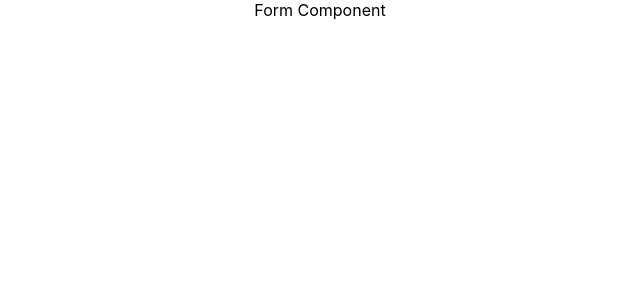
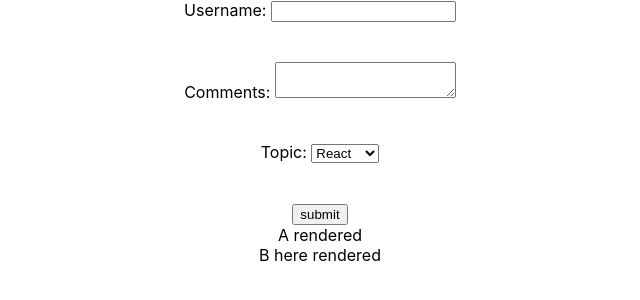
Before and after one commit to ShubhamCoder007/reactJs, a React (Create React App) app: page / in a window 1280 px wide. Shown: the top 300 px of the page, without its empty margins (320-960 px from the left). Built offline with nearby package versions, Linux system fonts and the light colour scheme.

Commit message:
Life cycles and forms

```diff
--- a/src/App.js
+++ b/src/App.js
@@ -16,6 +16,8 @@
 import './appStyles.css'
 import styles from './appStyles.module.css'
 import Form from './components/Form';
+
+import LifecycleA from './components/LifecycleA'
 
 function App() {
   return (
@@ -55,6 +57,9 @@
 
      <Form/>
 
+     <LifecycleA/>
+
+
 
     </div>
   );
--- a/src/components/Form.js
+++ b/src/components/Form.js
@@ -2,11 +2,65 @@
 
 class Form extends Component{
 
+    constructor(props){
+        super(props)
+        this.state = {
+            username: '',
+            comment: '',
+            topic: 'react'
+        }
+    }
+
+    handleUsernameChange = (event) => {
+        this.setState (
+            {
+                username: event.target.value
+            }
+        )
+    }
+
+    handleCommentChange = (event) => {
+        this.setState (
+            {
+                comment: event.target.value
+            }
+        )
+    }
+
+    handleTopicChange = event => {
+        this.setState (
+            {
+                topic: event.target.value
+            }
+        )
+    }
+
+    handleSubmit = event => {
+        alert(`${this.state.username} ${this.state.comment} ${this.state.topic}`)
+        event.preventDefault()
+    }
+
     render(){
         return (
-            <div>
-                Form Component
-            </div>
+            <form onSubmit={this.handleSubmit}>
+                <div>
+                    <label>Username: </label>
+                    <input type='text' value={this.state.username} onChange={this.handleUsernameChange}/>
+                </div><br/><br/>
+                <div>
+                    <label>Comments: </label>
+                    <textarea type='text' value={this.state.comment} onChange={this.handleCommentChange}></textarea>
+                </div><br/><br/>
+                <div>
+                    <label>Topic: </label>
+                    <select value={this.state.topic} onChange={this.handleTopicChange}>
+                        <option value='react'>React</option>
+                        <option value='angular'>Angular</option>
+                        <option value='vue'>Vue</option>
+                    </select>
+                </div><br/><br/>
+                <button type='submit'>submit</button>
+            </form>
         )
     }
 }
--- /dev/null
+++ b/src/components/LifecycleA.js
@@ -0,0 +1,32 @@
+import React, {Component} from 'react'
+import LifecycleB from './LifecycleB'
+
+class LifecycleA extends Component{
+    constructor(props){
+        super(props)
+        this.state = {
+            name: 'Dip'
+        }
+        console.log('Lifecycle A constructor');
+    }
+
+    static getDerivedStateFromProps(){
+        console.log('Lifecycle A getderivedstatefromprops');
+    }
+
+    componentDidMount(){
+        console.log('Lifecycle A componentdidmount');
+    }
+
+    render(){
+        console.log('Lifecycle A render');
+        return (
+            <div>
+                A rendered
+                <LifecycleB/>
+            </div>
+        )
+    }
+}
+
+export default LifecycleA
--- /dev/null
+++ b/src/components/LifecycleB.js
@@ -0,0 +1,30 @@
+import React, {Component} from 'react'
+
+class LifecycleB extends Component{
+    constructor(props){
+        super(props)
+        this.state = {
+            name: 'Dip'
+        }
+        console.log('LifecycleB constructor');
+    }
+
+    static getDerivedStateFromProps(){
+        console.log('LifecycleB getderivedstatefromprops');
+    }
+
+    componentDidMount(){
+        console.log('LifecycleB componentdidmount');
+    }
+
+    render(){
+        console.log('LifecycleB render');
+        return (
+            <div>
+                B here rendered
+            </div>
+        )
+    }
+}
+
+export default LifecycleB
```
